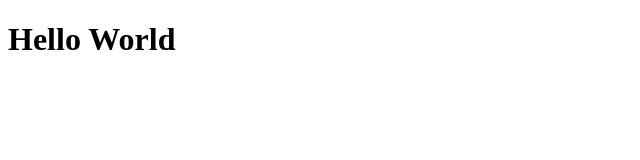
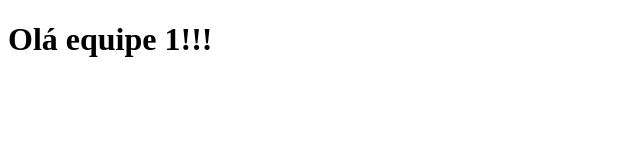
Before and after one commit to effspires/desserts, a plain HTML site: page index.html in a window 1280 px wide. Shown: the whole page, without its empty margins (0-640 px from the left). Drawn offline with Linux system fonts and the light colour scheme.

Commit message:
issue: 3 description: - Apenas teste.

```diff
--- a/index.html
+++ b/index.html
@@ -6,6 +6,6 @@
     <title>Document</title>
 </head>
 <body>
-    <h1>Hello World</h1>
+    <h1>Olá equipe 1!!!</h1>
 </body>
 </html>
```
